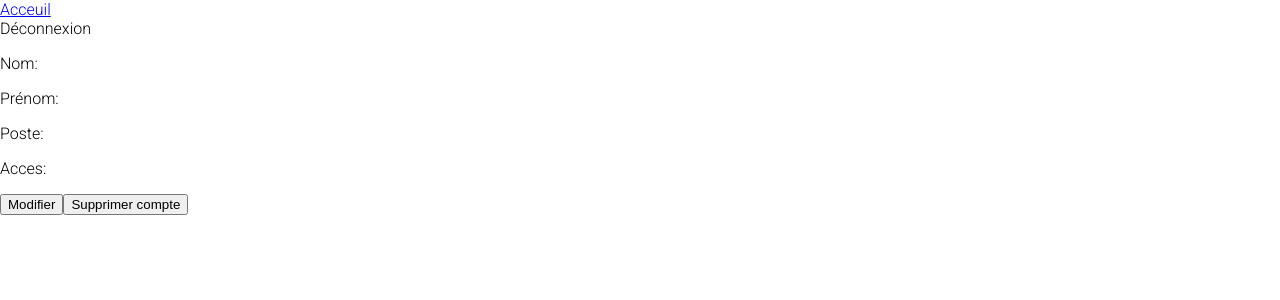
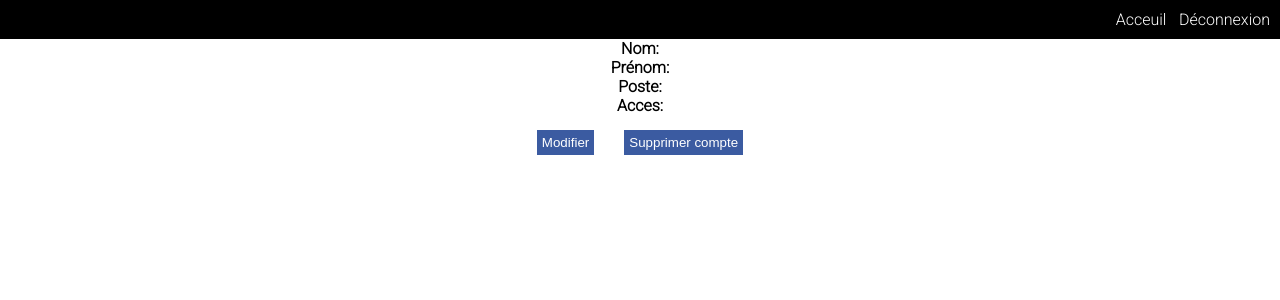
Before and after one commit to Athlantix/MazighSadali_6_15072021, a Vue app in the folder frontend/my-first-vue-cli-app/: page /#/profil in a window 1280 px wide. Shown: the top 300 px of the page. Built offline with nearby package versions, Linux system fonts and the light colour scheme; no server answers.

Commit message:
ajout-CSS

```diff
--- a/frontend/my-first-vue-cli-app/src/components/Publication.vue
+++ b/frontend/my-first-vue-cli-app/src/components/Publication.vue
@@ -23,7 +23,7 @@
 
         <p>{{post.prenom}} {{post.nom}}</p>
         <img :src="post.image" class="image"/>
-        <h2>{{post.texte}}</h2>
+        <h2 v-if="post.texte !==null">{{post.texte}}</h2> <br>
         <i>{{post.date}}</i>
     </div>
     </router-link>
@@ -34,7 +34,7 @@
           <div class="modif" v-if="show==true && parseInt(idUser)===parseInt(post.user_id)">
 
             <form @submit.prevent="modifyPublication(post.id)" enctype="multipart/form-data">
-              <input type="text" v-model="messageUser" v-if="post.texte !==null"/>
+              <input type="text" v-model="messageUserModif" v-if="post.texte !==null"/>
               <label for="file" class="label" v-if="!file===''">upload</label>
               <input type="file" accept="image/*" ref="file" @change="uploadImageModif()"  v-if="post.image !==''"/>
               <button >Envoyer</button>
@@ -73,6 +73,7 @@ export default {
       userAcces:'',
       idUser:null,
       messageUser:'',
+      messageUserModif:'',
       file:'',
       fileModif:'',
       id_publication:0,
@@ -160,7 +161,7 @@ export default {
 
               if(this.fileModif==='' ){
              this.imageUser="";
-               axios.put('http://localhost:3000/api/publication/'+param,{id:param,message:this.messageUser,image:''})
+               axios.put('http://localhost:3000/api/publication/'+param,{id:param,message:this.messageUserModif,image:''})
             .then(response =>{
                console.log("Ajouté"+response);
                this.$router.go()
@@ -221,9 +222,9 @@ p{
 .publication{
   background-color: rgb(224, 241, 255);
   text-align:center;
-  width:97%;
+  width:70%;
   margin:0 auto;
-  margin-top:15px;
+  margin-top:25px;
   padding:10px;
 }
 .image{
--- a/frontend/my-first-vue-cli-app/src/components/getProfil.vue
+++ b/frontend/my-first-vue-cli-app/src/components/getProfil.vue
@@ -1,12 +1,16 @@
 <template>
 
  <div class="login">
-  <a v-on:click="deleteStorage()">Déconnexion</a>
+     <div class="menu">
+    <router-link to="/accueil" class="routerLink">Acceuil</router-link>
+    <a v-on:click="deleteStorage()">Déconnexion</a>
 
-   <p>Nom: {{nomUser}}</p>
-   <p>Prénom: {{prenomUser}}</p>
-    <p>Poste: {{posteUser}}</p>
-    <p>Acces: {{accesUser}}</p>
+     </div>
+
+   <b>Nom: <span>{{nomUser}}</span></b><br>
+   <b>Prénom: <span>{{prenomUser}}</span></b> <br>
+    <b>Poste: <span>{{posteUser}}</span></b> <br>
+    <b>Acces: <span>{{accesUser}}</span></b><br>
 
      <button v-on:click="showInput()"> Modifier</button>
      <div class="modif_user" v-if="show===true">
@@ -89,3 +93,38 @@ export default {
 }
 
 </script>
+
+<style scoped lang="scss">
+.menu{
+  padding:10px;
+  color:white;
+  display:flex;
+ background-color: black;
+  justify-content: center;
+  justify-content:flex-end;
+}
+
+.routerLink{
+  text-decoration: none;
+  margin-right:1%;
+  color:white;
+}
+span{
+  font-weight: lighter;
+}
+.login{
+  text-align: center;
+}
+br{
+  margin:20px;
+}
+
+button{
+  padding:5px;
+  background-color: rgb(59, 91, 161);
+  border:none;
+  margin:15px;
+  color:white;
+}
+
+</style>
--- a/frontend/my-first-vue-cli-app/src/views/profil.vue
+++ b/frontend/my-first-vue-cli-app/src/views/profil.vue
@@ -1,6 +1,6 @@
 <template>
   <div class='profil'>
- <router-link to="/accueil">Acceuil</router-link>
+
 
   <profil/>
   </div>
```
